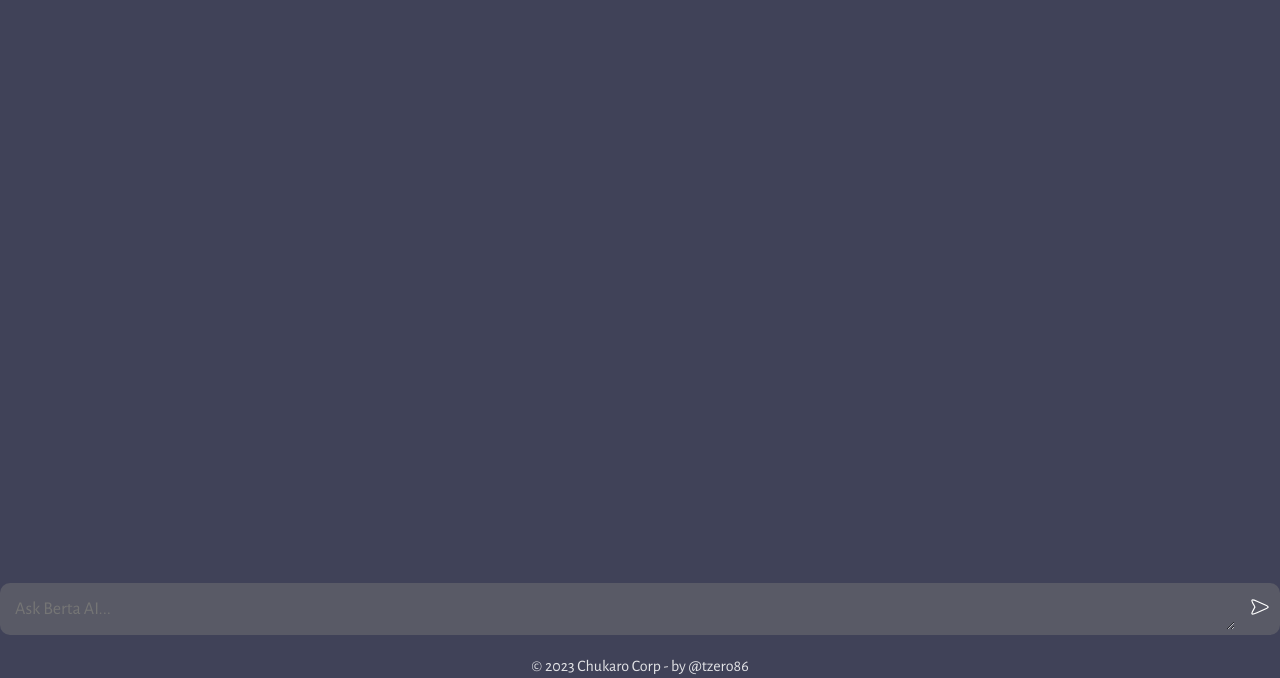
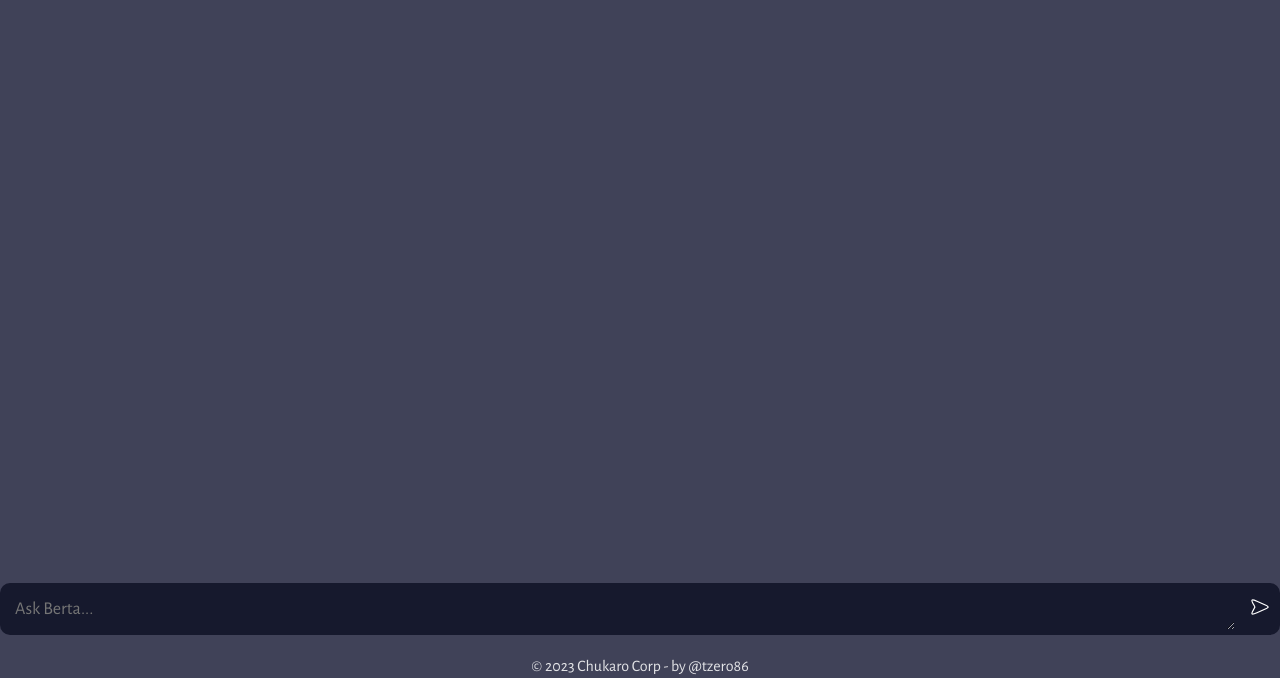
Before and after one commit to tzero86/bertaAI, a website built with Vite: page client/index.html in a window 1280 px wide. Shown: the part 122-800 px from the top of the page. Built offline with nearby package versions, Linux system fonts and the light colour scheme.

Commit message:
Style Fixes

```diff
--- a/client/index.html
+++ b/client/index.html
@@ -17,7 +17,7 @@
       <p class="tagline">A <strong>Chukaro Corp</strong> AI Assistant powered by OpenAi</p>
       <div id="chat_container"></div>
       <form action="">
-        <textarea name="prompt" cols="1" rows="1" placeholder="Ask Berta AI..."></textarea>
+        <textarea name="prompt" cols="1" rows="1" placeholder="Ask Berta..."></textarea>
         <button type="submit"><img src="assets/send.svg" alt="Send message button."></button>
       </form>
       <p style="padding: 2px;" class="tagline">© 2023 Chukaro Corp - by @tzero86</p>
--- a/client/style.css
+++ b/client/style.css
@@ -3,7 +3,7 @@
 :root {
   --background: #404258;
   --avatar: #6e8af5;
-  --prompt: #595a66;
+  --prompt: #16192d;
   --prompt-text: #ffffff;
   --messages: #62647b;
   --message-text: #ffffff;
```
